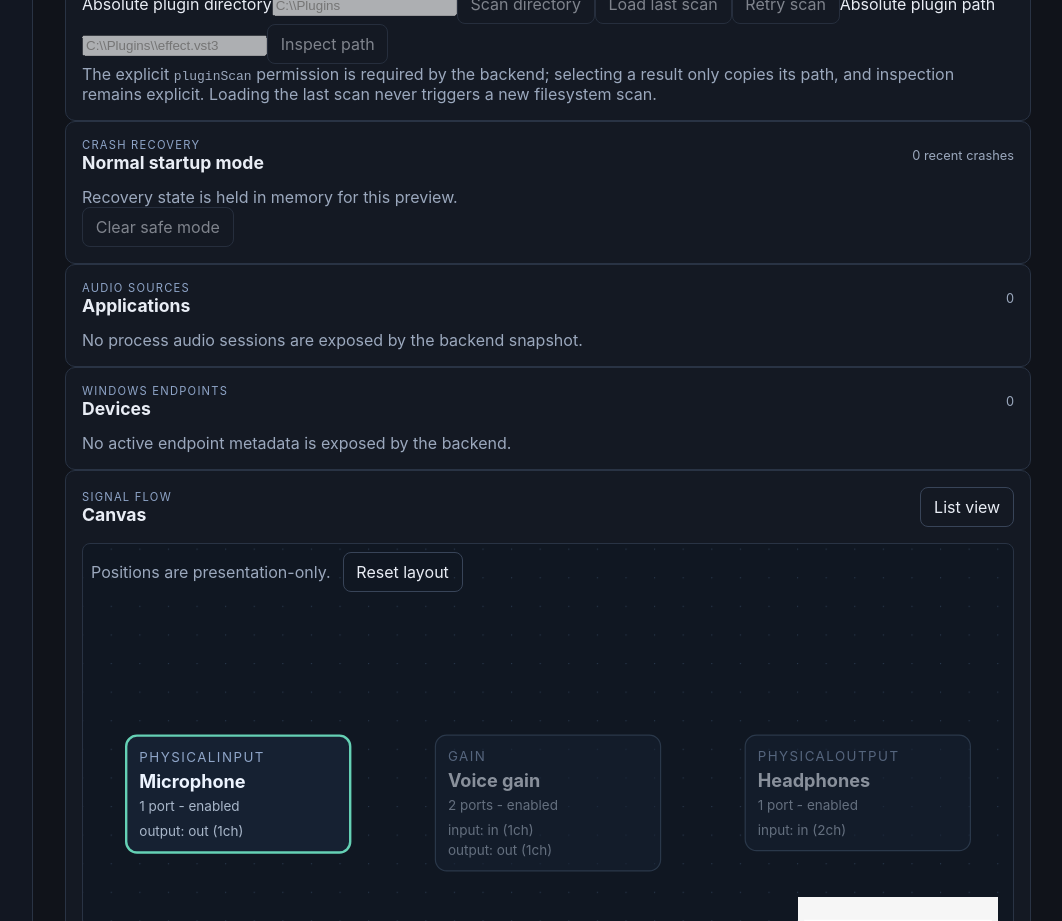
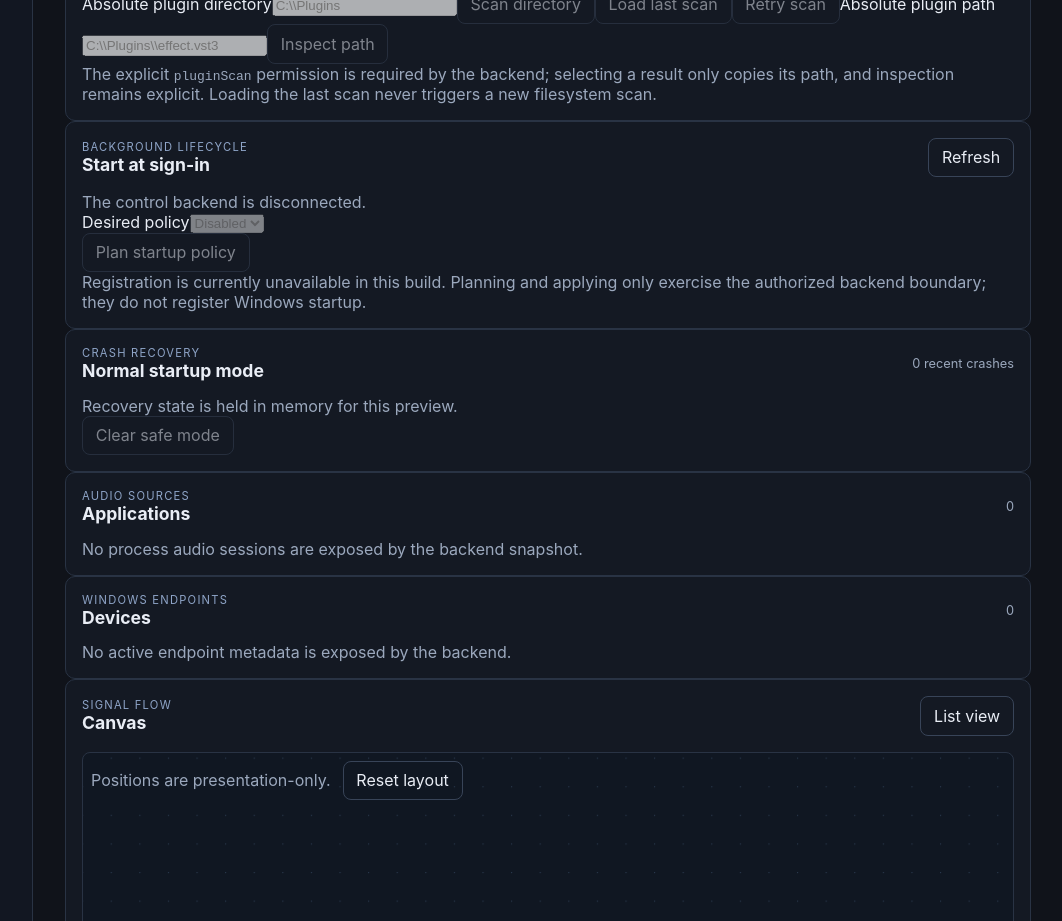
Before and after one commit to MrDesjardins/audiorouter, a React (Vite) app in the folder ui/: page / in a window 1280 px wide. Shown: the part 1360-2281 px from the top of the page, without its empty margins (217-1279 px from the left). Built offline with nearby package versions, Linux system fonts and the light colour scheme.

Commit message:
Expose startup lifecycle controls in UI

```diff
--- a/ui/src/App.tsx
+++ b/ui/src/App.tsx
@@ -17,6 +17,29 @@ import { processorAvailabilityText, processorLatencyText, processorParametersTex
 import { mergeSessionInventory } from "./sessionInventory";
 
 const defaultBackend = createDisconnectedBackend();
+
+function StartupPanel({ backend }: { backend: UiBackend }) {
+  const [status, setStatus] = useState<import("@audiorouter/contracts").StartupStatus | null>(null);
+  const [enabled, setEnabled] = useState(false);
+  const [plan, setPlan] = useState<import("@audiorouter/contracts").StartupPlanResult | null>(null);
+  const [message, setMessage] = useState<string | null>(null);
+  const refresh = () => {
+    void backend.getStartup().then((result) => { setStatus(result); setEnabled(result.enabled); setMessage(null); }).catch((error) => setMessage(error instanceof Error ? error.message : "Startup status unavailable."));
+  };
+  useEffect(() => { setPlan(null); refresh(); }, [backend]);
+  const createPlan = async () => {
+    setMessage("Planning sign-in startup policy...");
+    try { const result = await backend.planStartup(enabled); setPlan(result); setMessage(result.reason); }
+    catch (error) { setMessage(error instanceof Error ? error.message : "Startup planning unavailable."); }
+  };
+  const applyPlan = async () => {
+    if (!plan) return;
+    setMessage("Applying startup policy...");
+    try { const result = await backend.applyStartup(plan.planId, uiIdempotencyKey("startup-apply")); setPlan(null); setMessage(result.reason); refresh(); }
+    catch (error) { setMessage(error instanceof Error ? error.message : "Startup apply unavailable."); }
+  };
+  return <section className="panel startup-panel" aria-labelledby="startup-heading"><div className="section-heading"><div><p className="eyebrow">Background lifecycle</p><h2 id="startup-heading">Start at sign-in</h2></div><button type="button" className="secondary" onClick={refresh}>Refresh</button></div><p className="muted">{status?.reason ?? "Loading startup capability..."}</p><label>Desired policy<select aria-label="Desired sign-in startup policy" value={enabled ? "enabled" : "disabled"} onChange={(event) => { setEnabled(event.target.value === "enabled"); setPlan(null); }} disabled={!backend.connected}><option value="disabled">Disabled</option><option value="enabled">Enabled</option></select></label><div className="actions"><button type="button" className="secondary" onClick={() => void createPlan()} disabled={!backend.connected}>Plan startup policy</button>{plan && <button type="button" className="secondary" onClick={() => void applyPlan()}>Apply planned policy</button>}</div>{message && <p className="muted" role="status">{message}</p>}<p className="muted">Registration is currently unavailable in this build. Planning and applying only exercise the authorized backend boundary; they do not register Windows startup.</p></section>;
+}
 
 function ProcessorCatalog({ processors }: { processors: ProcessorDescriptor[] | null }) {
   return <section className="panel processor-catalog" aria-labelledby="processor-catalog-heading"><div className="section-heading"><div><p className="eyebrow">DSP catalog</p><h2 id="processor-catalog-heading">Built-in processors</h2></div><span className="badge">{processors?.length ?? 0}</span></div>{processors === null ? <p className="muted">Connect to the backend to load the authoritative processor catalog.</p> : processors.length === 0 ? <p className="muted">No built-in processors are advertised.</p> : <ul aria-label="Built-in processor catalog">{processors.map((processor) => <li key={`${processor.id}@${processor.version}`}><strong>{processor.id}</strong> <small>{processor.category} · {processorAvailabilityText(processor)} · {processorLatencyText(processor)}</small><br /><small>Parameters: {processorParametersText(processor)}</small></li>)}</ul>}<p className="muted">This catalog is read-only. Unavailable processors cannot be added or activated.</p></section>;
@@ -315,7 +338,7 @@ export function App({ backend = defaultBackend }: { backend?: UiBackend } = {})
         {actionMessage && <p className="muted" role="status" aria-live="polite">{actionMessage}</p>}{pendingWarnings.length > 0 && <section className="warning-panel" aria-labelledby="warning-heading"><h2 id="warning-heading">Plan warnings</h2>{pendingWarnings.map((warning) => <label key={warning}><input type="checkbox" checked={acknowledgedWarnings.has(warning)} onChange={(event) => setAcknowledgedWarnings((current) => { const next = new Set(current); if (event.target.checked) next.add(warning); else next.delete(warning); return next; })} /> I acknowledge: {warning}</label>)}<button type="button" className="primary" disabled={acknowledgedWarnings.size !== pendingWarnings.length} onClick={() => void commitAcknowledgedPlan()}>Commit acknowledged plan</button></section>}{snapshotState.stale && snapshotState.error && <p className="muted" role="status">Last known backend state is stale: {snapshotState.error}</p>}
         <section className="notice" role="status"><strong>{backend.connected ? "Connected editor" : "Read-only preview"}</strong><span>{backend.connected ? "Drafts are validated and committed through the authoritative backend." : "The control backend is disconnected. No route, device, or recording action can be applied."}</span></section>
         <section className="panel setup-panel" aria-labelledby="setup-heading"><div className="section-heading"><div><p className="eyebrow">Guided setup</p><h2 id="setup-heading">Readiness checklist</h2></div><span className="badge">{setupSteps.filter((step) => step.state === "ready").length}/{setupSteps.length} ready</span></div><ul aria-label="Guided setup readiness">{setupSteps.map((step) => <li key={step.id} className={`setup-step ${step.state}`}><strong>{step.label}</strong><span>{step.detail}</span></li>)}</ul><p className="muted">External applications such as Discord and OBS must be pointed to AudioRouter through their own settings; this checklist never changes them automatically.</p></section>
-        <ProcessorCatalog processors={snapshot?.discovery?.processors ?? null} /><PluginScanPanel backend={backend} />
+        <ProcessorCatalog processors={snapshot?.discovery?.processors ?? null} /><PluginScanPanel backend={backend} /><StartupPanel backend={backend} />
         <section className="panel recovery-panel" aria-labelledby="recovery-heading"><div className="section-heading"><div><p className="eyebrow">Crash recovery</p><h2 id="recovery-heading">{snapshot?.status.recovery.safeMode ? "Safe mode is active" : "Normal startup mode"}</h2></div><span className="badge">{snapshot?.status.recovery.recentCrashes ?? 0} recent crash{(snapshot?.status.recovery.recentCrashes ?? 0) === 1 ? "" : "es"}</span></div><p className="muted">{snapshot?.status.recovery.persistence === "durable" ? "Recovery state is persisted by the backend." : "Recovery state is held in memory for this preview."}</p><button type="button" className="secondary" onClick={() => void clearRecoverySafeMode()} disabled={!backend.connected || !snapshot?.status.recovery.safeMode}>Clear safe mode</button></section>
         <section className="panel" aria-labelledby="applications-heading"><div className="section-heading"><div><p className="eyebrow">Audio sources</p><h2 id="applications-heading">Applications</h2></div><span className="badge">{applicationsError ? "unavailable" : applications.length}</span></div>{applicationsError ? <p className="muted">Application inventory unavailable: {applicationsError}</p> : applications.length === 0 ? <p className="muted">No process audio sessions are exposed by the backend snapshot.</p> : <ul aria-label="Running audio applications">{applications.map((application) => <li key={`${application.processId}-${application.creationTime100ns ?? "unknown"}`}><strong>{application.audioDisplayNames[0] ?? application.executable}</strong> <small>{application.executable} · PID {application.processId} · {application.audioActivity} · {application.captureCapability === "observed" ? "capture observed" : "capture not observed"}</small></li>)}</ul>}</section>
         <section className="panel" aria-labelledby="devices-heading"><div className="section-heading"><div><p className="eyebrow">Windows endpoints</p><h2 id="devices-heading">Devices</h2></div><span className="badge">{devicesError ? "unavailable" : devices.length}</span></div>{devicesError ? <p className="muted">Device inventory unavailable: {devicesError}</p> : devices.length === 0 ? <p className="muted">No active endpoint metadata is exposed by the backend.</p> : <ul aria-label="Active audio devices">{devices.map((device) => <li key={device.id}><strong>{device.direction === "capture" ? "Capture" : "Render"}</strong> <small>{device.id} · {device.format.sampleRateHz} Hz · {device.format.channels} ch · {device.periods.default100ns / 10000} ms period</small></li>)}</ul>}</section>
--- a/ui/src/backend.ts
+++ b/ui/src/backend.ts
@@ -32,6 +32,9 @@ import type {
   SessionStopResult,
   SessionImportPlanResult,
   SessionImportCommitResult,
+  StartupStatus,
+  StartupPlanResult,
+  StartupApplyResult,
   StatusSnapshot,
   RpcTransport,
 } from "@audiorouter/contracts";
@@ -87,6 +90,9 @@ export interface UiBackend {
   exportSession(sessionId: string): Promise<Session>;
   planSessionImport(session: Session): Promise<SessionImportPlanResult>;
   commitSessionImport(planId: string, idempotencyKey: string): Promise<SessionImportCommitResult>;
+  getStartup(): Promise<StartupStatus>;
+  planStartup(enabled: boolean): Promise<StartupPlanResult>;
+  applyStartup(planId: string, idempotencyKey: string): Promise<StartupApplyResult>;
 }
 
 export type UiSnapshotState = {
@@ -264,6 +270,15 @@ export function createDisconnectedBackend(session: Session = demoSession): UiBac
     async commitSessionImport() {
       throw new Error("The backend is disconnected; session import is unavailable.");
     },
+    async getStartup() {
+      return { enabled: false, registration: "unavailable", reason: "The control backend is disconnected." };
+    },
+    async planStartup() {
+      throw new Error("The backend is disconnected; startup planning is unavailable.");
+    },
+    async applyStartup() {
+      throw new Error("The backend is disconnected; startup apply is unavailable.");
+    },
   };
 }
 
@@ -412,6 +427,15 @@ export function createLiveBackend(client: AudioRouterClient, sessionId: string):
     async commitSessionImport(planId, idempotencyKey) {
       return client.request("sessions.importCommit", { planId, idempotencyKey });
     },
+    async getStartup() {
+      return client.request("startup.get", undefined);
+    },
+    async planStartup(enabled) {
+      return client.request("startup.plan", { enabled });
+    },
+    async applyStartup(planId, idempotencyKey) {
+      return client.request("startup.apply", { planId, idempotencyKey });
+    },
   };
 }
 
```
Also changed, not shown: 4 other files (tests, documents, lock files or other folders).
